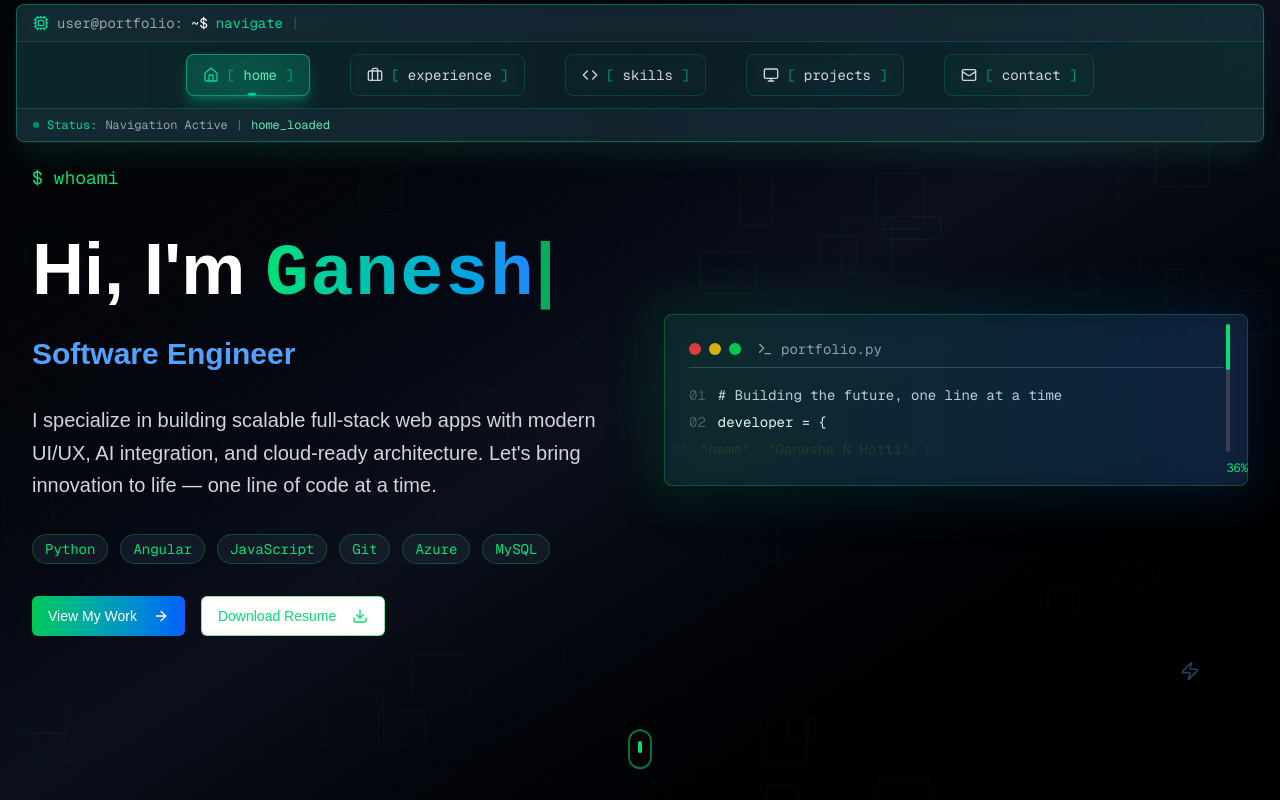
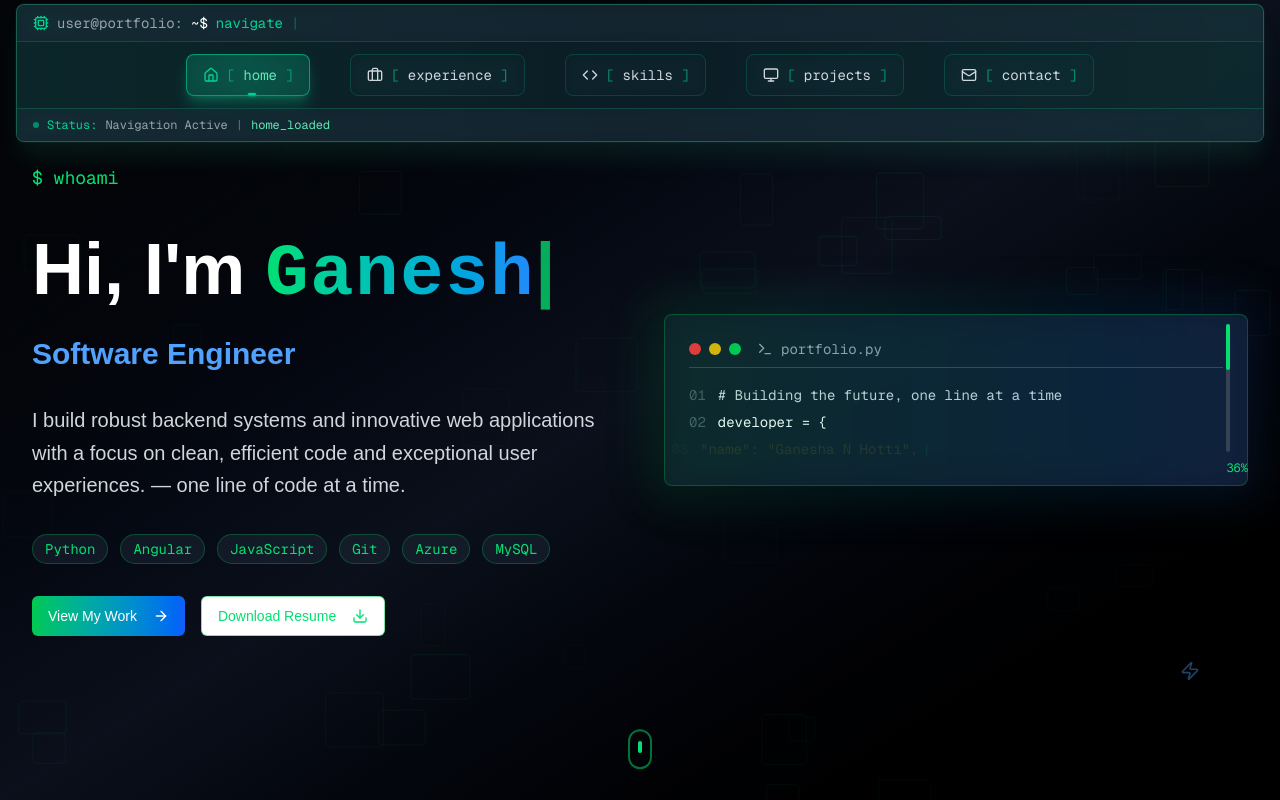
Before and after one commit to GaneshaNHotti/Personal-Portfolio, a Next.js app: page / in a window 1280 px wide. Shown: the top 800 px of the page. Built offline with nearby package versions, Linux system fonts and the light colour scheme.

Commit message:
minor change on the description

```diff
--- a/src/components/home-page.js
+++ b/src/components/home-page.js
@@ -244,8 +244,8 @@ export const ProgrammerHero = () => {
               transition={{ delay: 2 }}
               className="text-lg lg:text-xl text-gray-300 leading-relaxed max-w-xl"
             >
-              I specialize in building scalable full-stack web apps with modern UI/UX, AI integration,
-              and cloud-ready architecture. Let's bring innovation to life — one line of code at a time.
+              I build robust backend systems and innovative web applications with a focus on clean,
+              efficient code and exceptional user experiences. — one line of code at a time.
             </motion.p>
 
             {/* Skills Tags */}
```
